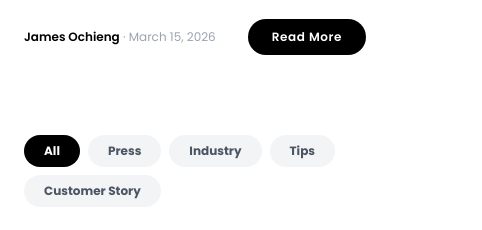
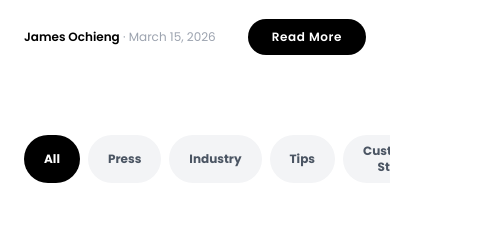
Before and after one commit to DICKSON78/phermex, a React (Vite) app: page /newsroom in a window 390 px wide. Shown: the part 1120-1350 px from the top of the page, 482 px wide, since content can reach past the window. Built offline with nearby package versions, Linux system fonts and the light colour scheme.

Commit message:
Fix horizontal scroll on Newsroom page for mobile
- Category buttons scroll horizontally on mobile
- Hide scrollbar on filter buttons
- Add overflow-x-hidden to main content

```diff
--- a/src/App.jsx
+++ b/src/App.jsx
@@ -26,7 +26,7 @@ function App() {
     <BrowserRouter>
       <ScrollToTop />
       <Navbar />
-      <main className="pt-[72px]">
+      <main className="pt-[72px] overflow-x-hidden">
         <Routes>
           <Route path="/" element={<HomePage />} />
           <Route path="/about" element={<AboutPage />} />
--- a/src/index.css
+++ b/src/index.css
@@ -30,6 +30,16 @@
   scrollbar-color: #0FD452 #000F14;
 }
 
+@layer utilities {
+  .hide-scrollbar::-webkit-scrollbar {
+    display: none;
+  }
+  .hide-scrollbar {
+    -ms-overflow-style: none;
+    scrollbar-width: none;
+  }
+}
+
 @layer components {
   .btn-asaak {
     @apply bg-black text-white px-8 py-3 text-sm font-semibold tracking-wider transition-all duration-300 inline-flex items-center justify-center gap-2;
--- a/src/pages/NewsroomPage.jsx
+++ b/src/pages/NewsroomPage.jsx
@@ -46,7 +46,7 @@ export default function NewsroomPage() {
             </div>
           </div>
 
-          <div className="flex flex-wrap gap-2 mb-10">
+          <div className="flex gap-2 mb-10 overflow-x-auto pb-2 -mx-6 px-6 sm:mx-0 sm:px-0 sm:flex-wrap hide-scrollbar">
             {categories.map((cat, i) => (
               <button key={i} className={`px-5 py-2 rounded-full text-xs font-bold transition-colors ${i === 0 ? 'bg-black text-white' : 'bg-gray-100 text-gray-600 hover:bg-gray-200'}`}>
                 {cat}
```
